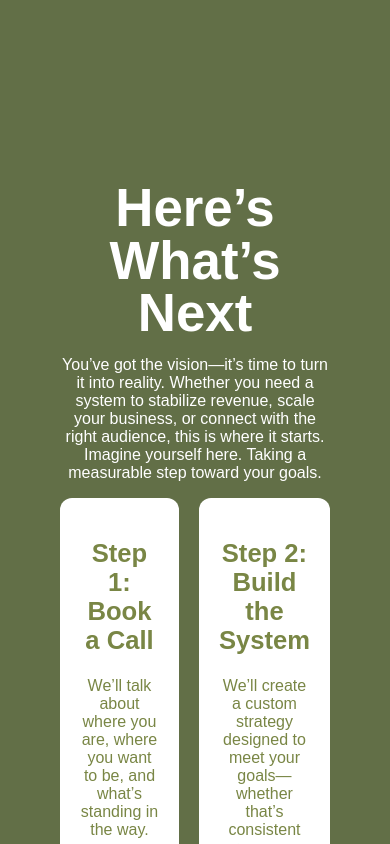
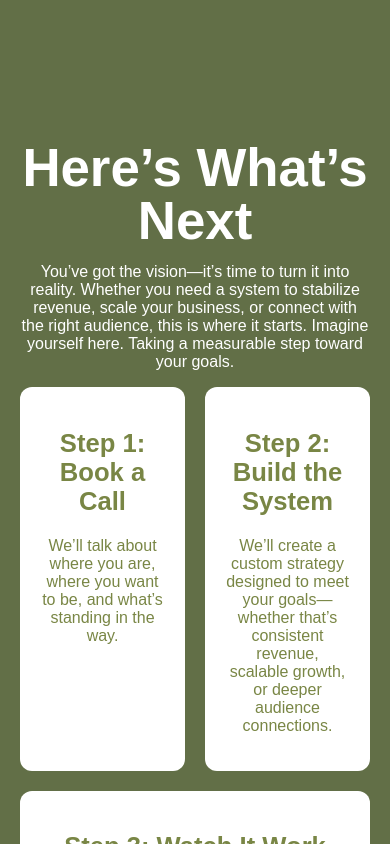
Before and after one commit to JordanMoureau/freej, a React (Create React App) app: page / in a window 390 px wide. Shown: the part 7800-8644 px from the top of the page. Built offline with nearby package versions, Linux system fonts and the light colour scheme; a web font is replaced by a local one.

Commit message:
steps mobile fix

```diff
--- a/src/Components/endgame.css
+++ b/src/Components/endgame.css
@@ -65,3 +65,9 @@
     font-size: 1rem;
   }
 }
+
+@media (max-width: 450px) {
+  .endgame {
+    padding: 10px;
+  }
+}
```
